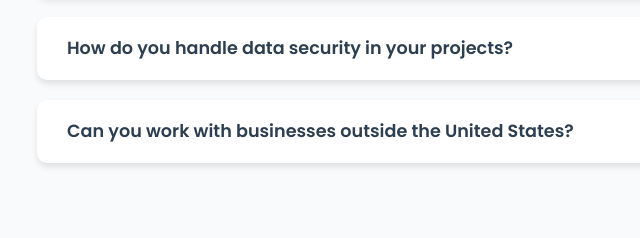
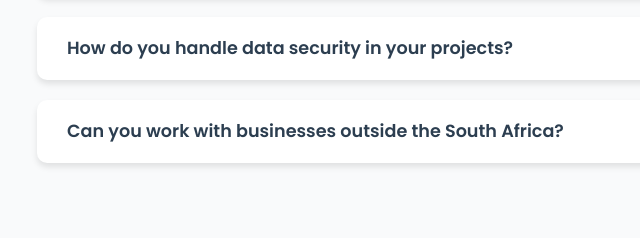
Before and after one commit to MbavhaleloRamadi/NortSide-Connect-Website, a plain HTML site: page contact.html in a window 1280 px wide. Shown: the part 2502-2740 px from the top of the page, 203-843 px from the left. Drawn offline with Linux system fonts and the light colour scheme; a script that the page names is missing.

Commit message:
Final change before moving on

```diff
--- a/contact.html
+++ b/contact.html
@@ -243,7 +243,7 @@
 
         <div class="faq-item">
           <div class="faq-question">
-            <h3>Can you work with businesses outside the United States?</h3>
+            <h3>Can you work with businesses outside the South Africa?</h3>
             <i class="fas fa-chevron-down"></i>
           </div>
           <div class="faq-answer">
```
